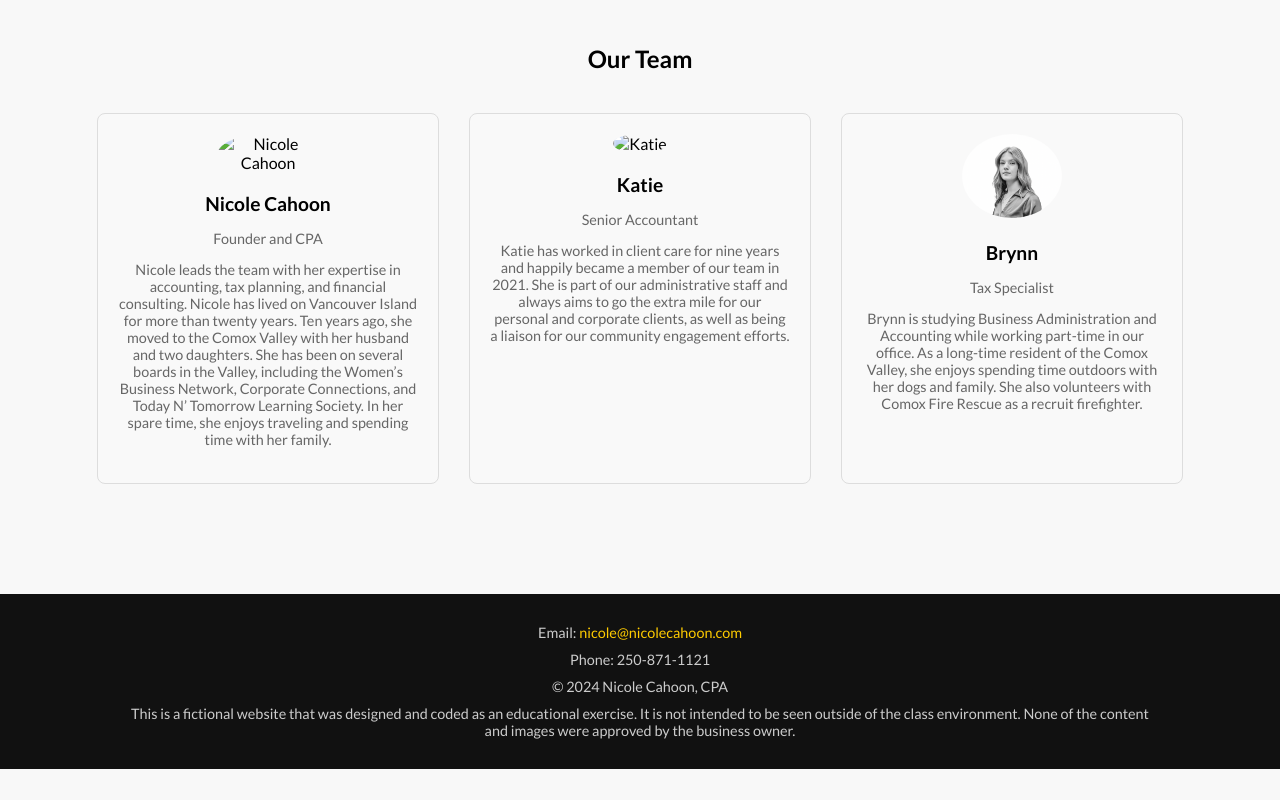
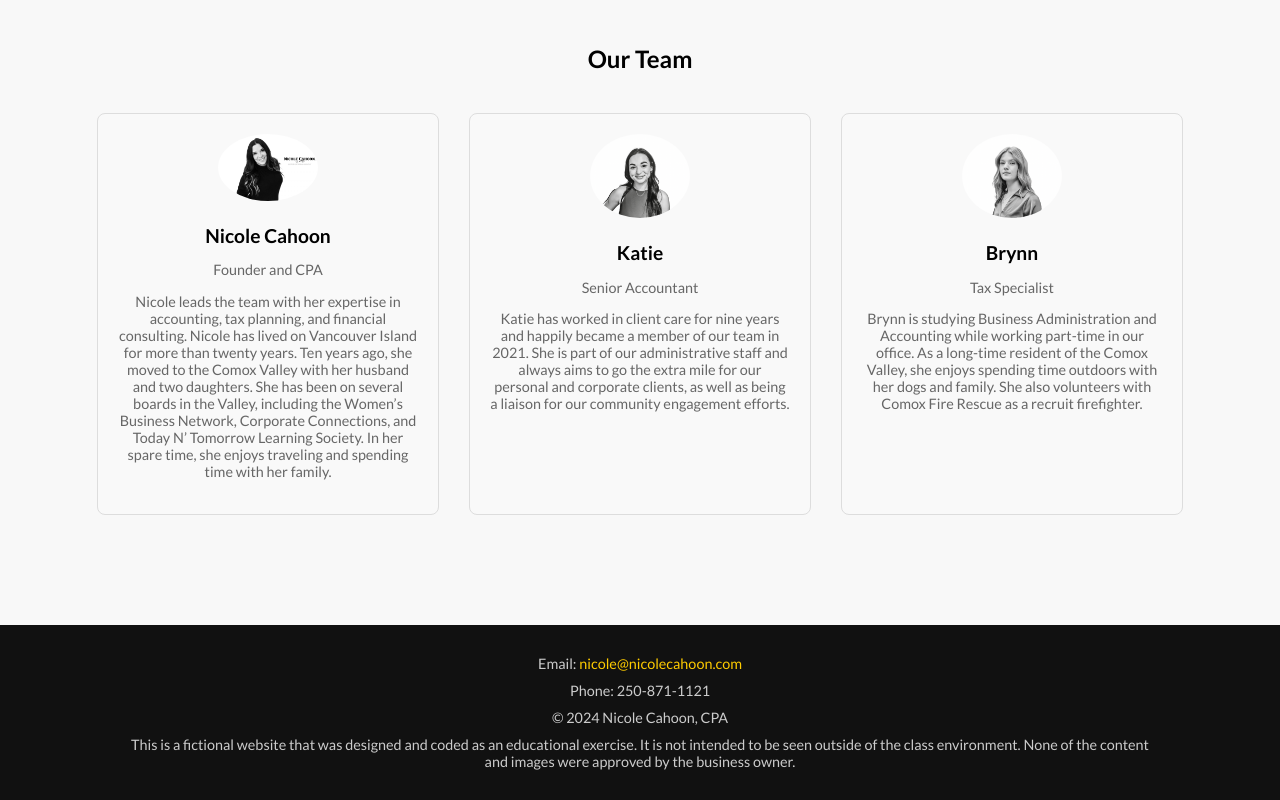
Before and after one commit to nic-dgl103-f24-cvs1/project-Taruvinganic, a plain HTML site: page our-team.html in a window 1280 px wide. Shown: the part 1272-2072 px from the top of the page. Before the commit the page ends 2041 px from the top, so only its background shows below. Drawn offline with Linux system fonts and the light colour scheme.

Commit message:
add the images

```diff
--- a/our-team.html
+++ b/our-team.html
@@ -49,19 +49,19 @@
         <h2>Our Team</h2>
         <div class="team-grid">
             <div class="team-member">
-                <img src="images/nicole_team.jpg" alt="Nicole Cahoon">
+                <img src="images/nicole team.jpg" alt="Nicole Cahoon">
                 <h3>Nicole Cahoon</h3>
                 <p>Founder and CPA</p>
                 <p>Nicole leads the team with her expertise in accounting, tax planning, and financial consulting. Nicole has lived on Vancouver Island for more than twenty years. Ten years ago, she moved to the Comox Valley with her husband and two daughters. She has been on several boards in the Valley, including the Women’s Business Network, Corporate Connections, and Today N’ Tomorrow Learning Society. In her spare time, she enjoys traveling and spending time with her family.</p>
             </div>
             <div class="team-member">
-                <img src="images/katie.png" alt="Katie">
+                <img src="images/Katie .png" alt="Katie">
                 <h3>Katie</h3>
                 <p>Senior Accountant</p>
                 <p>Katie has worked in client care for nine years and happily became a member of our team in 2021. She is part of our administrative staff and always aims to go the extra mile for our personal and corporate clients, as well as being a liaison for our community engagement efforts.</p>
             </div>
             <div class="team-member">
-                <img src="images/brynn.png" alt="Brynn">
+                <img src="images/Brynn.png" alt="Brynn">
                 <h3>Brynn</h3>
                 <p>Tax Specialist</p>
                 <p>Brynn is studying Business Administration and Accounting while working part-time in our office. As a long-time resident of the Comox Valley, she enjoys spending time outdoors with her dogs and family. She also volunteers with Comox Fire Rescue as a recruit firefighter.</p>
```
